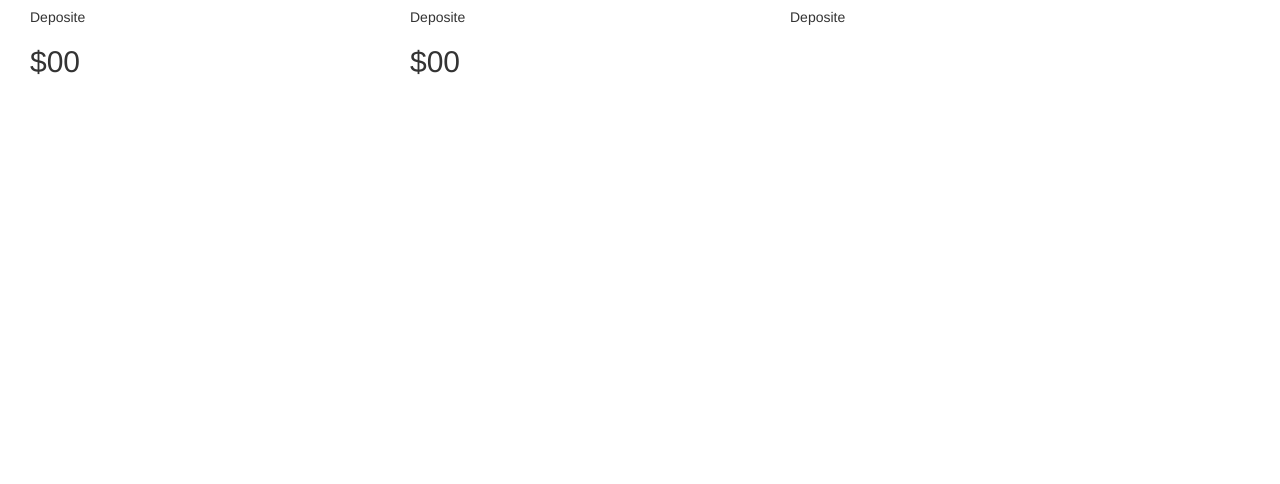
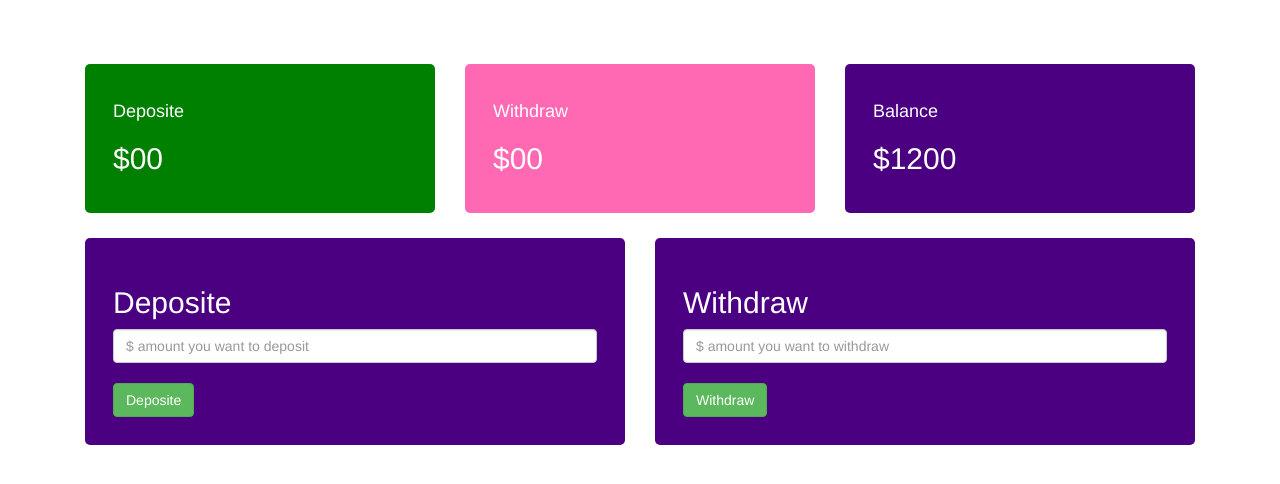
Before and after one commit to MdSifatulla/Banking_System, a plain HTML site: page Index.html in a window 1280 px wide. Both pictures are taken after a click on the button "Sign In". Drawn offline with nearby package versions, Linux system fonts and the light colour scheme.

Commit message:
Updating

```diff
--- a/Index.html
+++ b/Index.html
@@ -9,19 +9,19 @@
     <link rel="stylesheet" href="style.css">
 </head>
 <body>
-    <div class="container-fluid" class="loginarea" id="login-area">
+    <div class="container-fluid loginarea" id="login-area">
         <div  class="col-md-3" class="login-area" class="d-flex align-items-center">
                 <div class="signinElement" >
                     <div class="d-flex align-items-end">
                     <h1>Payoneer</h1>
                     <h3>Sign In</h3>
                     <br>
-                    <input type="text" class="form-control" placeholder="Username" name="Username" id="">
+                    <input type="text" class="form-control" placeholder="Username" name="Username">
                     <br>
-                    <input class="form-control" type="password" placeholder="Password" name="" id="">
+                    <input class="form-control" type="password" placeholder="Enter Password" name="">
                     <p class="forget_left">Forgot Password</p>
                     <br>
-                    <button type="button" class="btn btn-success" id="signin" >Sign In</button>
+                    <button type="button" class="btn btn-success btnlogin" id="signin" >Sign In</button>
                     <h4>New to App? <a href="#">Sign up!</a> </h4><link rel="stylesheet" href="">
                     </div>
                 </div>
@@ -31,16 +31,45 @@
         <div class="container">
             <div class="raw">
                 <div class="col-md-4">
-                    <h5>Deposite</h5>
-                    <h2>$00</h2>
+                    <div class="deposit">
+                        <h4>Deposite</h4>
+                        <h2>$00</h2>
+                    </div>
                 </div>
                 <div class="col-md-4">
-                    <h5>Deposite</h5>
-                    <h2>$00</h2>
+                    <div class="withdraw">
+                        <h4>Withdraw</h4>
+                        <h2>$00</h2>
+                    </div>
                 </div>
                 <div class="col-md-4">
-                    <h5>Deposite</h5>
-                    <h2></h2>
+                    <div class="balance">
+                        <h4>Balance</h4>
+                        <h2>$1200</h2>
+                    </div>
+                </div>
+            </div>
+        </div>
+    </div>
+    <div id="inPutarea">
+        <div class="container">
+                <div class="raw">
+                <div class="col-md-6">
+                    <div class="inputcol2">
+                        <h2>Deposite</h2>
+                        <input type="text" class="form-control" placeholder="$ amount you want to deposit">
+                        <br>
+                        <button type="button" id="depositBtn" class="btn btn-success">Deposite</button>
+                    </div>
+                    </div>
+                    <div class="col-md-6">
+                    <div class="inputcol2">
+                        <h2>Withdraw</h2>
+                        <input type="text" class="form-control" placeholder="$ amount you want to withdraw">
+                        <br>
+                        <button type="button" class="btn btn-success">Withdraw</button>
+                    </div>
+                </div>
                 </div>
             </div>
         </div>
--- a/Script.js
+++ b/Script.js
@@ -1,3 +1,4 @@
+// Login button event handler
 const signIn = document.getElementById('signin');
 signIn.addEventListener('click', function () {
     const loginArea = document.getElementById('login-area')
@@ -5,3 +6,9 @@ signIn.addEventListener('click', function () {
      const transection = document.getElementById('Transection-area');
      transection.style.display = 'block';
 })
+
+// Deposit button event handler
+const depositAction = document.getElementById('depositBtn');
+depositAction.addEventListener('click', function () {
+    console.log('clicked is working');
+})
--- a/Style.css
+++ b/Style.css
@@ -13,7 +13,7 @@ body{
 .forget_left{
     text-align: left;
 }
-.container-fluid{
+.loginarea{
     height: 100vh;
     background: rgb(0, 179, 30);
     background-image: url(hero_login.jpg);
@@ -29,10 +29,37 @@ body{
 .colum3{
     background: tomato;
 }
-.btn-success{
+.btnlogin{
     width: 100%;
 }
 #Transection-area{
     display: none;
-    float: left;
+    margin-top: 5%;
 }
+.deposit{
+    background: green;
+    color: white;
+    padding: 2em;
+    border-radius: 5px;
+}
+.withdraw{
+    background: hotpink;
+    color: white;
+    padding: 2em;
+    border-radius: 5px;
+}
+.balance{
+    background: indigo;
+    color: white;
+    padding: 2em;
+    border-radius: 5px;
+}
+#inPutarea{
+    margin-top: 2%;
+}
+.inputcol2{
+    background: indigo;
+    padding: 2em;
+    color: white;
+    border-radius: 5px;
+}
```
